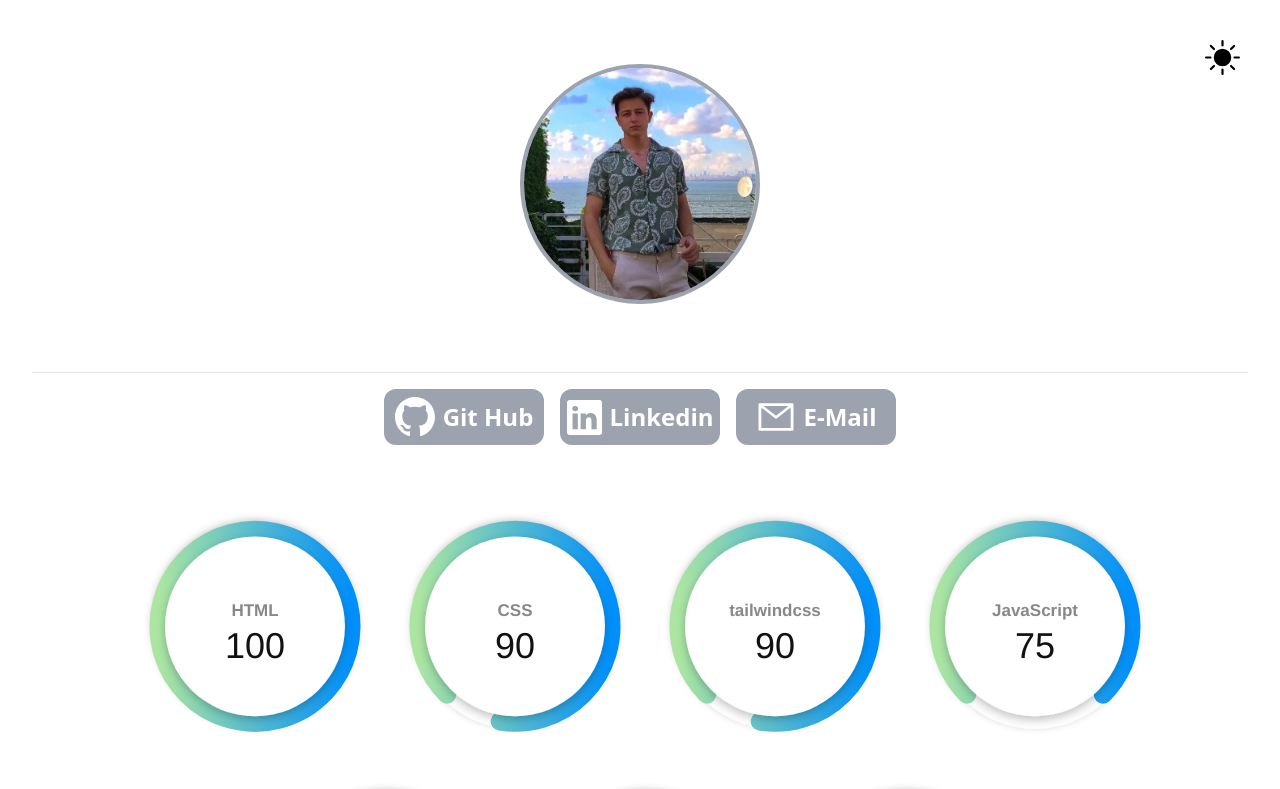
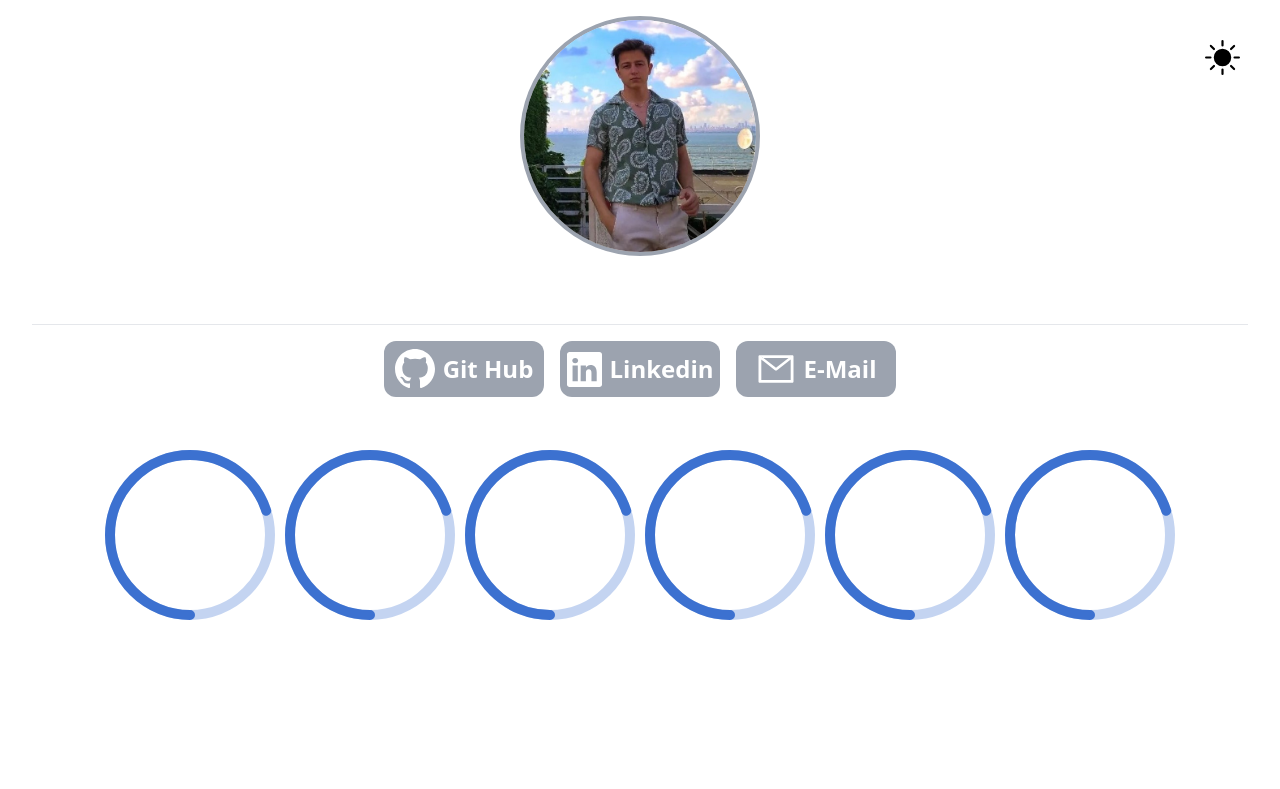
Before and after one commit to erkankolakan/portfolio_2, a Next.js app: page / in a window 1280 px wide. Shown: the top 789 px of the page. Built offline with nearby package versions, Linux system fonts and the light colour scheme; a web font is replaced by a local one.

Commit message:
build hataları düzenlendi, yani bar yapılıyor

```diff
--- a/next.config.js
+++ b/next.config.js
@@ -1,4 +1,6 @@
 /** @type {import('next').NextConfig} */
-const nextConfig = {}
+const nextConfig = {
+
+}
 
 module.exports = nextConfig
--- a/package.json
+++ b/package.json
@@ -13,12 +13,12 @@
     "@emotion/styled": "^11.11.0",
     "@mui/material": "^5.14.5",
     "autoprefixer": "10.4.15",
+    "classnames": "^2.3.2",
     "framer-motion": "^10.15.2",
     "next": "13.4.13",
     "next-themes": "^0.2.1",
     "postcss": "8.4.27",
     "react": "18.2.0",
-    "react-apexcharts": "^1.4.1",
     "react-dom": "18.2.0",
     "react-icons": "^4.10.1",
     "react-toastify": "^9.1.3",
--- a/src/app/components/ApexChart.jsx
+++ /dev/null
@@ -1,100 +0,0 @@
-import React from 'react';
-import ReactApexChart from 'react-apexcharts';
-
-class ApexChart extends React.Component {
-  render() {
-    const { title, seriesData } = this.props;
-
-    const options = {
-      chart: {
-        // height: '10%',
-        type: 'radialBar',
-        toolbar: {
-          show: false
-        }
-      },
-        plotOptions: {
-          radialBar: {
-            startAngle: -135,
-            endAngle: 225,
-             hollow: {
-              margin: 0,
-              size: '70%',
-              background: '#fff',
-              image: undefined,
-              imageOffsetX: 0,
-              imageOffsetY: 0,
-              position: 'front',
-              dropShadow: {
-                enabled: true,
-                top: 3,
-                left: 0,
-                blur: 4,
-                opacity: 0.24
-              }
-            },
-            track: {
-              background: '#fff',
-              strokeWidth: '67%',
-              margin: 0, // margin is in pixels
-              dropShadow: {
-                enabled: true,
-                top: -3,
-                left: 0,
-                blur: 4,
-                opacity: 0.35
-              }
-            },
-
-            dataLabels: {
-              show: true,
-              name: {
-                offsetY: -10,
-                show: true,
-                color: '#888',
-                fontSize: '17px'
-              },
-              value: {
-                formatter: function(val) {
-                  return parseInt(val);
-                },
-                color: '#111',
-                fontSize: '36px',
-                show: true,
-              }
-            }
-          }
-        },
-        fill: {
-          type: 'gradient',
-          gradient: {
-            shade: 'dark',
-            type: 'horizontal',
-            shadeIntensity: 0.5,
-            gradientToColors: ['#ABE5A1'],
-            inverseColors: true,
-            opacityFrom: 1,
-            opacityTo: 1,
-            stops: [0, 100]
-          }
-        },
-        stroke: {
-          lineCap: 'round'
-        },
-        labels: [title],
-    };
-
-    return (
-      <div >
-          <ReactApexChart
-            options={options}
-            series={seriesData}
-            type="radialBar"
-            className=" respo flex items-center justify-center block w-[13rem] sm:w-[20rem] mr-[-35px] ml-[-25px] "
-          />
-</div>
-    );
-  }
-}
-
-export default ApexChart;
--- /dev/null
+++ b/src/app/components/RadialChart.jsx
@@ -0,0 +1,76 @@
+import React, { Component } from 'react';
+import PropTypes from 'prop-types';
+import classNames from 'classnames';
+const DEFAULT_COLOR = '#040404';
+class RadialChart extends Component {
+    state = {}
+    componentDidMount() {
+        // For initial animation
+        setTimeout(() => {
+            this.setState({ setStrokeLength: true });
+        });
+    }
+    render() {
+        const { setStrokeLength } = this.state;
+        const {
+            className,
+            radius,
+            progress,
+            strokeWidth,
+            dimension,
+            color
+        } = this.props;
+
+        const circleRadius = Math.min(radius, 85);
+        const circumference = 2 * 3.14 * circleRadius;
+        const strokeLength = setStrokeLength ? circumference / 100 * progress : 0;
+return (
+           <div
+                className={classNames('radial-chart', className, {
+                    'no-progress': strokeLength === 0
+                })}
+           >
+               <svg viewBox="0 0 180 180" width={dimension} height={dimension}>
+                   <circle
+                       className="radial-chart-total"
+                       stroke={color}
+                       strokeWidth={strokeWidth}
+                       fill="none"
+                       cx="90"
+                       cy="90"
+                       r={circleRadius}
+                   />
+                   <circle
+                       className="radial-chart-progress"
+                       stroke={color}
+                       strokeWidth={strokeWidth}
+                       strokeDasharray={`${strokeLength},${circumference}`}
+                       strokeLinecap="round"
+                       fill="none"
+                       cx="90"
+                       cy="90"
+                       r={circleRadius}
+                   />
+
+               </svg>
+
+           </div>
+        );
+    }
+}
+RadialChart.defaultProps = {
+    radius: 80,
+    progress: 100,
+    strokeWidth: 10,
+    dimension: 180,
+    color: DEFAULT_COLOR
+};
+RadialChart.propTypes = {
+    className: PropTypes.string,
+    radius: PropTypes.number,
+    strokeWidth: PropTypes.number,
+    color: PropTypes.string,
+    progress: PropTypes.number,
+    dimension: PropTypes.number
+};
+export default RadialChart;
--- a/src/app/globals.css
+++ b/src/app/globals.css
@@ -45,6 +45,32 @@
 
 
 
+/* radial grapich css */
+.radial-chart {
+  position: relative;
+  display: inline-block;
+  transition: all 0.3s ease-in;
+}
+.radial-chart.no-progress .radial-chart-progress {
+  opacity: 0;
+}
+.radial-chart-total {
+  opacity: 0.3;
+}
+.radial-chart-progress {
+  transform: rotate(90deg);
+  transform-origin: center;
+  transition: all 0.6s cubic-bezier(0.58, 0.16, 0.5, 1.14);
+  transition-delay: 0.3s;
+}
+
+
+
+
+
+
+
+
 
 
 
--- a/src/app/layout.jsx
+++ b/src/app/layout.jsx
@@ -1,3 +1,4 @@
+"use client"
 import React from 'react'
 import './globals.css'
 import Providers from './Providers'
--- a/src/app/page.jsx
+++ b/src/app/page.jsx
@@ -8,16 +8,17 @@ import { motion } from "framer-motion";
 import Link from 'next/link'
 import { ToastContainer, toast } from 'react-toastify';
 import 'react-toastify/dist/ReactToastify.css';
-import  ApexChart from './components/ApexChart'
+// import  ApexChart from './components/ApexChart'
 import ThemeComp from './components/ThemeComp'
+import RadialChart from './components/RadialChart'
 
-const chartData1 = [100];
-const chartData2 = [90];
-const chartData3 = [90];
-const chartData4 = [75];
-const chartData5 = [75];
-const chartData6 = [50];
-const chartData7 = [75];
+// const chartData1 = [100];
+// const chartData2 = [90];
+// const chartData3 = [90];
+// const chartData4 = [75];
+// const chartData5 = [75];
+// const chartData6 = [50];
+// const chartData7 = [75];
 
 
 const container = {
@@ -56,13 +57,13 @@ const kopyala = () => {
 const page = () => {
   return (
     <>
-    <div className='h-[100vh] pt-12'>
+    <div className='h-[100vh]'>
       <div>
         <div className='absolute top-10 right-10'>
           <ThemeComp/>
         </div>
         <div className='flex justify-center items-center py-4   flex-col  gap-4 ' >
-          <Image style={{}} className='rounded-full darkl:border-white border-gray-400 border-4 max-sm:w-[10rem] w-[15rem]   ' src={profilePhoto}/>
+          <Image src={profilePhoto} className='rounded-full darkl:border-white border-gray-400 border-4 max-sm:w-[10rem] w-[15rem]   ' />
           <div className='slogan  dark:text-white text-black  text-gray-700 max-sm:text-xl text-3xl text-white'>Erkan KOLAKAN</div>
           <hr className='w-[95%] '/>
         </div>
@@ -150,14 +151,31 @@ const page = () => {
         theme="light"
       />
       <div className='flex mt-12 flex-col w-full justify-center items-center '>
-      <div className='flex max-w-[90rem] justify-center items-center respo flex-wrap ' >
-        <ApexChart  title="HTML" seriesData={chartData1} />
-        <ApexChart title="CSS" seriesData={chartData2} />
-        <ApexChart title="tailwindcss" seriesData={chartData3} />
-        <ApexChart title="JavaScript" seriesData={chartData4} />
-        <ApexChart title="React" seriesData={chartData5} />
-        <ApexChart title="ThreeJS" seriesData={chartData6} />
-        <ApexChart title="Next.js" seriesData={chartData7} />
+      <div className='flex'>
+        <RadialChart
+          progress={70}
+          color="#3c71d0"
+        />
+          <RadialChart
+          progress={70}
+          color="#3c71d0"
+        />
+          <RadialChart
+          progress={70}
+          color="#3c71d0"
+        />
+          <RadialChart
+          progress={70}
+          color="#3c71d0"
+        />
+          <RadialChart
+          progress={70}
+          color="#3c71d0"
+        />
+          <RadialChart
+          progress={70}
+          color="#3c71d0"
+        />
       </div>
     </div>
 
```
Also changed, not shown: src/app/components/darkMode.jsx (deleted), 1 other file (tests, documents, lock files or other folders).
